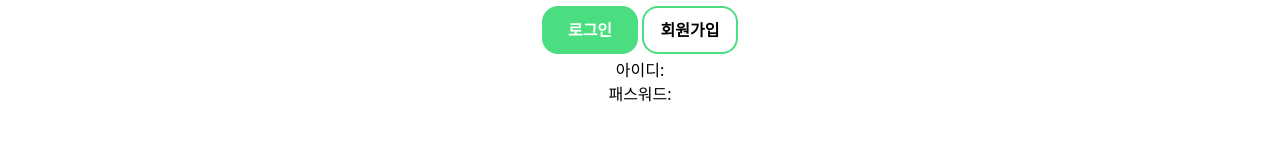
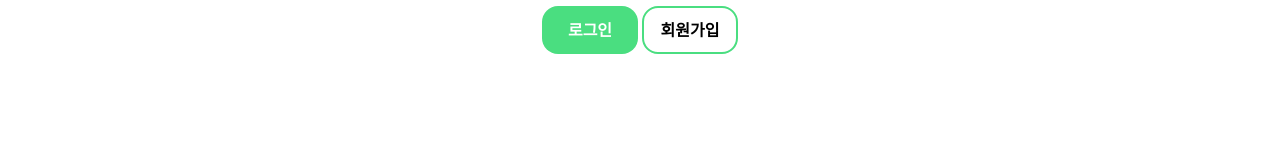
Before and after one commit to StolenMoments/starbucks-clone-vue, a Vue app: page / in a window 1280 px wide. Shown: the part 418-574 px from the top of the page. Built offline with nearby package versions, Linux system fonts and the light colour scheme.

Commit message:
feat(LoginForm) : Remove showing id and pw

```diff
--- a/src/components/Login/LoginForm.vue
+++ b/src/components/Login/LoginForm.vue
@@ -24,14 +24,6 @@
         class="JoinButton" type="button">
         회원가입
       </button>
-    </section>
-    <section>
-      <span>아이디:</span>
-      <span data-test="show-id">{{ username }}</span>
-    </section>
-    <section>
-      <span>패스워드:</span>
-      <span data-test="show-password">{{ password }}</span>
     </section>
   </form>
   <LoginFailModal v-if="isLoginFail" v-on:onToggleModal="toggleModal"/>
```
Also changed, not shown: 1 other file (tests, documents, lock files or other folders).
